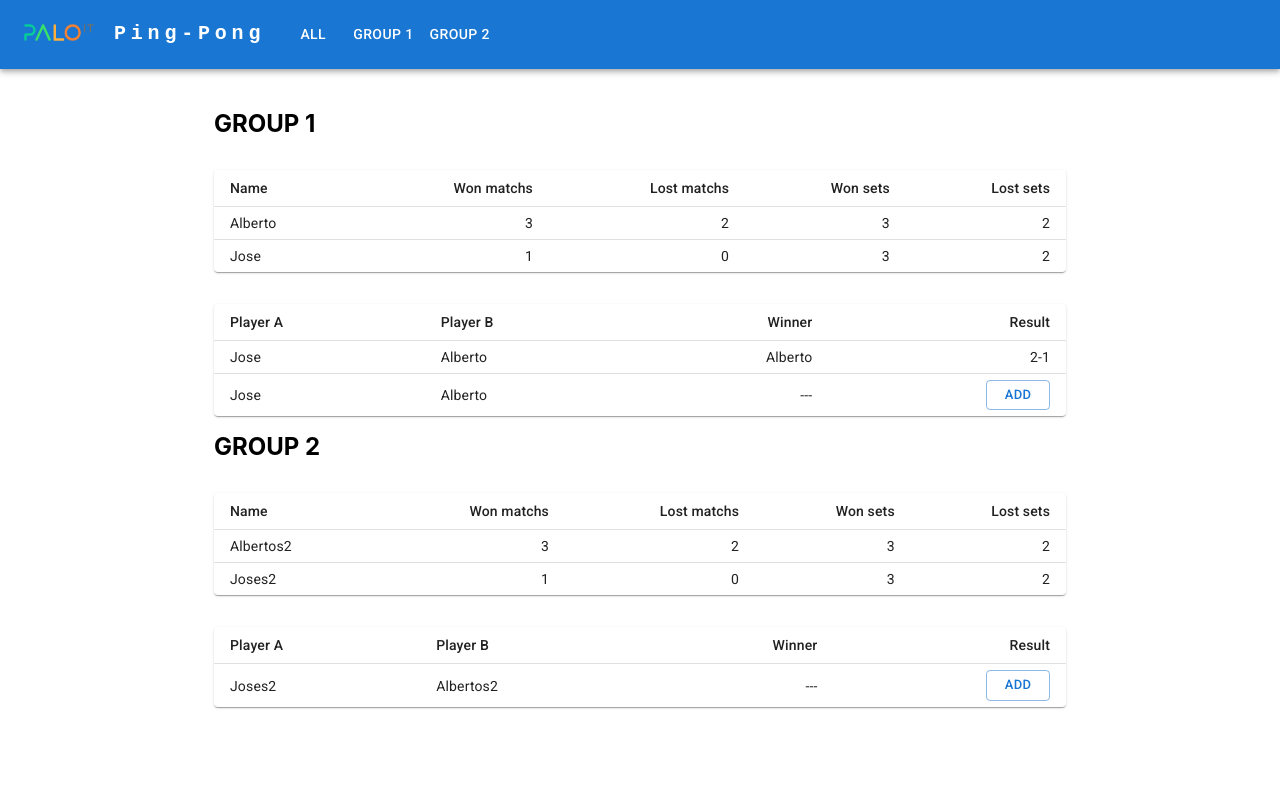
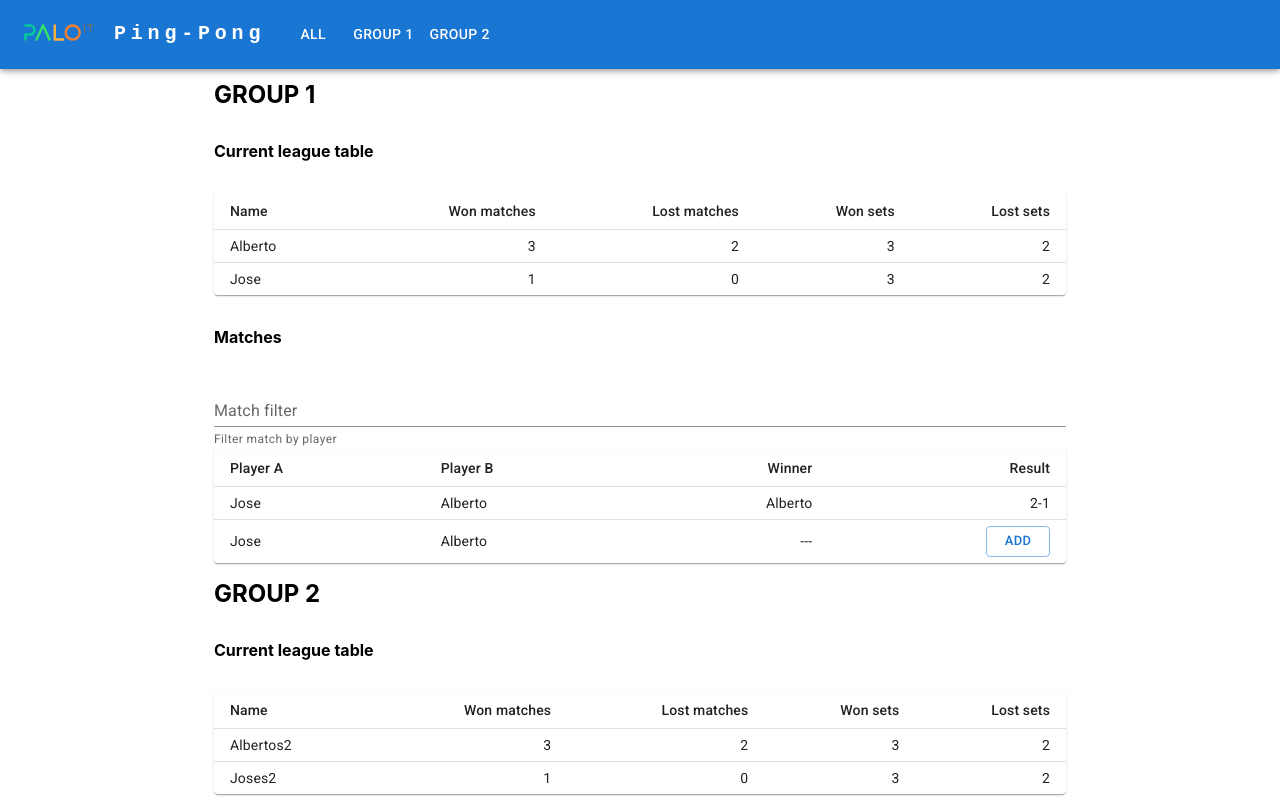
Before and after one commit to gtrrz-victor/pp-web, a React (Create React App) app: page / in a window 1280 px wide. Shown: the top 800 px of the page. Built offline with nearby package versions, Linux system fonts and the light colour scheme.

Commit message:
Add match filter, fix typo

```diff
--- a/package.json
+++ b/package.json
@@ -14,6 +14,7 @@
     "@types/node": "^16.11.42",
     "@types/react": "^18.0.14",
     "@types/react-dom": "^18.0.5",
+    "firebase": "^9.8.4",
     "react": "^18.2.0",
     "react-dom": "^18.2.0",
     "react-imask": "^6.4.2",
--- a/src/App.tsx
+++ b/src/App.tsx
@@ -6,6 +6,29 @@ import MembersTable from './components/MembersTable';
 import MatchesTable from './components/MatchesTable';
 import { tournamentServiceFactory } from './services/Tournament';
 import { Group } from './dto/Group';
+// Import the functions you need from the SDKs you need
+import { initializeApp } from "firebase/app";
+import { getAnalytics } from "firebase/analytics";
+// TODO: Add SDKs for Firebase products that you want to use
+// https://firebase.google.com/docs/web/setup#available-libraries
+
+// Your web app's Firebase configuration
+// For Firebase JS SDK v7.20.0 and later, measurementId is optional
+const firebaseConfig = {
+  apiKey: "AIzaSyD3gA8TtmNHgpuqg1r2zUiGtTu1ryuzSUY",
+  authDomain: "pp-tournament-d4461.firebaseapp.com",
+  projectId: "pp-tournament-d4461",
+  storageBucket: "pp-tournament-d4461.appspot.com",
+  messagingSenderId: "1016290609087",
+  appId: "1:1016290609087:web:98e9309f70c1a49221c30a",
+  measurementId: "G-PBLJJTHJYF"
+};
+
+// Initialize Firebase
+const app = initializeApp(firebaseConfig);
+const analytics = getAnalytics(app);
+analytics.app.automaticDataCollectionEnabled = true
+
 
 function App() {
   const [groupVisible, setGroupVisible] = React.useState<string>("all");
@@ -42,7 +65,7 @@ function App() {
   }, [])
 
   return (
-    <div>
+    <div style={{paddingBottom:40, paddingTop:40}}>
       <ResponsiveAppBar onGroupVisibleChange={changeGroupVisible} />
       <Container maxWidth="md" style={{ "paddingTop": "40px" }}>
         <Grid container spacing={2}>
@@ -50,7 +73,9 @@ function App() {
             <Grid item xs={12} key={index}>
               <Stack spacing={4}>
                 <h2>{parseGroupId(group.id!)}</h2>
+                <h4>Current league table</h4>
                 <MembersTable group={group}></MembersTable>
+                <h4>Matches</h4>
                 <MatchesTable group={group} cb={onAddMatchResult}></MatchesTable>
               </Stack>
             </Grid>)
--- a/src/components/MatchesTable.tsx
+++ b/src/components/MatchesTable.tsx
@@ -8,7 +8,7 @@ import TableRow from '@mui/material/TableRow';
 import Paper from '@mui/material/Paper';
 import AddResultDialog from './AddResultDialog';
 import { Group } from '../dto/Group';
-import { Card, CardActions, CardContent, Grid, Typography } from '@mui/material';
+import { Card, CardActions, CardContent, Grid, TextField, Typography } from '@mui/material';
 
 
 
@@ -19,7 +19,7 @@ interface MatchesTableProps {
 
 const MatchesTable = ({ group, cb }: MatchesTableProps) => {
     const [isMobile, setIsMobile] = React.useState(false)
-    //choose the screen size
+    const [playerFilter, setPlayerFilter] = React.useState("")
     const handleResize = () => {
         if (window.innerWidth < 720) {
             setIsMobile(true)
@@ -27,20 +27,37 @@ const MatchesTable = ({ group, cb }: MatchesTableProps) => {
             setIsMobile(false)
         }
     }
+    const participantNameBy = (id?: string): string => {
+        if (id === undefined) return ""
+        return group.participants.find(person => person.id === id)?.name || "NOT FOUND"
+    }
+
+    const rows = [...group.matchs]
+    rows.sort((a) => (a.winner !== undefined) ? -1 : 1)
+    const filteredRows = rows.filter((match) => {
+        return participantNameBy(match.playerA).toLowerCase().includes(playerFilter.toLowerCase()) || participantNameBy(match.playerB).toLowerCase().includes(playerFilter.toLowerCase())
+    })
+
     React.useEffect(() => {
         handleResize()
         window.addEventListener("resize", handleResize)
     })
-    const rows = [...group.matchs]
-    rows.sort((a) => (a.winner !== undefined) ? -1 : 1)
 
-    const participantNameBy = (id?: string): string => {
-        if (id === undefined) return ""
-        return group.participants.find(person => person.id === id)?.name || "NOT FOUND"
-    }
     if (isMobile) {
         return (<Grid maxWidth="md" spacing={2} container>
-            {rows.filter(match => match.winner === undefined).map((match, index) => (<Grid xs={10} key={index} item><Card >
+            <Grid item xs={10}>
+                <TextField
+                    fullWidth
+                    variant="standard"
+                    label="Match filter"
+                    value={playerFilter}
+                    onChange={(event) => {
+                        setPlayerFilter(event.target.value);
+                    }}
+                    helperText="Filter match by player"
+                />
+            </Grid>
+            {filteredRows.filter(match => match.winner === undefined).map((match, index) => (<Grid xs={10} key={index} item><Card >
                 <CardContent>
                     <Typography variant="h5" component="div">
                         Pending Match
@@ -51,13 +68,27 @@ const MatchesTable = ({ group, cb }: MatchesTableProps) => {
 
                 </CardContent>
                 <CardActions>
-                    <AddResultDialog match={match} group={group} cb={cb} large={true}/>
+                    <AddResultDialog match={match} group={group} cb={cb} large={true} />
                 </CardActions>
             </Card></Grid>))}
 
         </Grid>)
     }
     return (
+        <Grid container>
+            <Grid item xs={12}>
+                <TextField
+                    fullWidth
+                    variant="standard"
+                    label="Match filter"
+                    value={playerFilter}
+                    onChange={(event) => {
+                        setPlayerFilter(event.target.value);
+                    }}
+                    helperText="Filter match by player"
+                />
+            </Grid>
+            <Grid item xs={12}>
                 <TableContainer component={Paper}>
                     <Table sx={{ minWidth: 650 }} size="small" aria-label="a dense table">
                         <TableHead>
@@ -69,7 +100,7 @@ const MatchesTable = ({ group, cb }: MatchesTableProps) => {
                             </TableRow>
                         </TableHead>
                         <TableBody>
-                    {rows.map((row, index) => (
+                            {filteredRows.map((row, index) => (
                                 <TableRow
                                     key={index}
                                     sx={{ '&:last-child td, &:last-child th': { border: 0 } }}
@@ -87,6 +118,8 @@ const MatchesTable = ({ group, cb }: MatchesTableProps) => {
                         </TableBody>
                     </Table>
                 </TableContainer>
+            </Grid>
+        </Grid>
     )
 }
 
--- a/src/components/MembersTable.tsx
+++ b/src/components/MembersTable.tsx
@@ -31,8 +31,8 @@ const MembersTable = ({ group }: MembersTableProps) => {
                 <TableHead>
                     <TableRow>
                         <TableCell>Name</TableCell>
-                        <TableCell align="right">Won matchs</TableCell>
-                        <TableCell align="right">Lost matchs</TableCell>
+                        <TableCell align="right">Won matches</TableCell>
+                        <TableCell align="right">Lost matches</TableCell>
                         <TableCell align="right">Won sets</TableCell>
                         <TableCell align="right">Lost sets</TableCell>
                     </TableRow>
--- a/src/components/ResponsiveAppBar.tsx
+++ b/src/components/ResponsiveAppBar.tsx
@@ -29,7 +29,7 @@ const ResponsiveAppBar = ({ onGroupVisibleChange }: AppBarProps) => {
 
 
     return (
-        <AppBar position="static">
+        <AppBar component="nav">
             <Container maxWidth="xl">
                 <Toolbar disableGutters>
                     <div style={{ "width": "70px" }}>
```
Also changed, not shown: 1 other file (tests, documents, lock files or other folders). Lines whose indentation alone changed are shown as unchanged.
